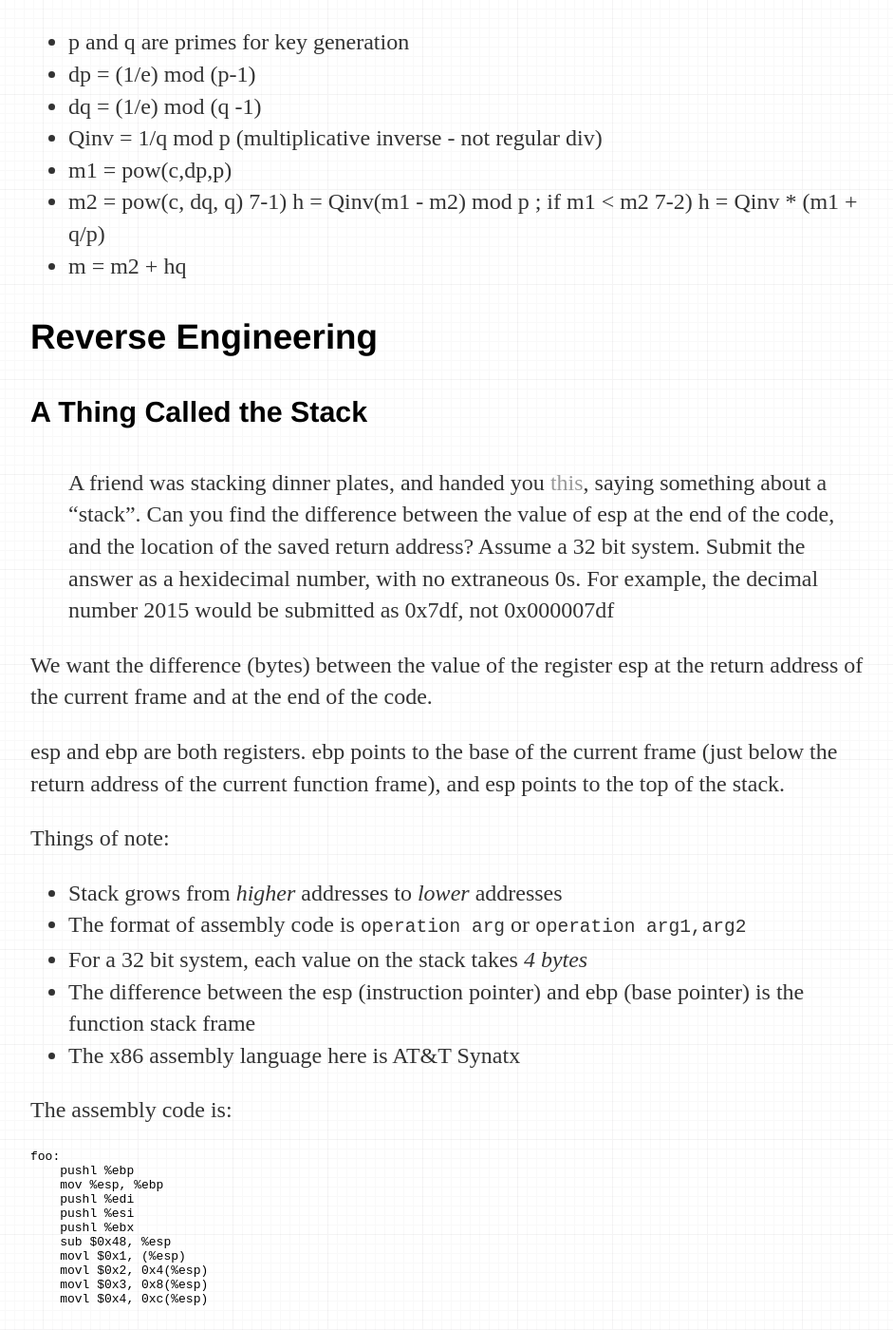
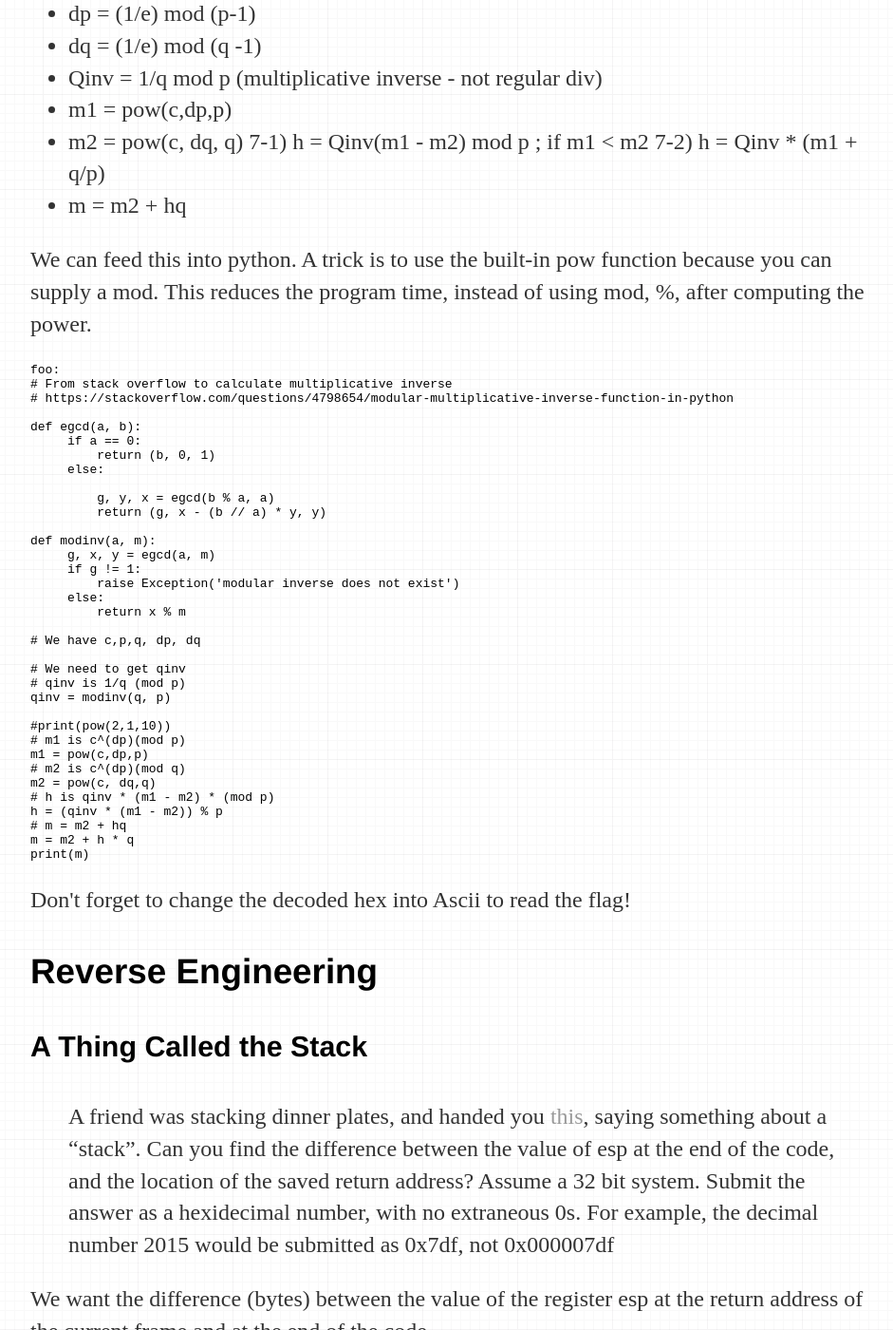
Before and after one commit to In-Verse/in-verse.github.io, a Jekyll site: the page built from _posts/2017-08-25-site-pico.md, in a window 1280 px wide and 1400 px high, scrolled down 3906 px. Shown: the whole window at 95% size, without its empty margins (160-1101 px from the left). Built offline with Jekyll 4.4.1, drawn with Linux system fonts in a browser that asks for light colours; some of the changed text lies outside the part shown.

Commit message:
Update 2017-08-25-site-pico.md

```diff
--- a/_posts/2017-08-25-site-pico.md
+++ b/_posts/2017-08-25-site-pico.md
@@ -3,19 +3,10 @@ layout: post
 title: "PicoCTF 2017 Write-up"
 date: 2017-08-25
 ---
-<h1 id="picoctf">PicoCTF 2017 Writeup</h1>
-
-<hr>
-
-
 
 <h2 id="level-1">Level 1</h2>
 
-
-
 <h3 id="cryptography">Cryptography</h3>
-
-
 
 <h4 id="keyz">Keyz</h4>
 
@@ -56,11 +47,7 @@ date: 2017-08-25
 
 <hr>
 
-
-
 <h2 id="level-2">Level 2</h2>
-
-
 
 <h3 id="forensics">Forensics</h3>
 
@@ -72,7 +59,7 @@ date: 2017-08-25
   <p>Can you help me find the data in this <a href="https://webshell2017.picoctf.com/static/f7fe02e6647d17952eefabe87d92d111/littleschoolbus.bmp">littleschoolbus.bmp</a>?</p>
 </blockquote>
 
-
+<p>This is least significant bit steganography! We can feed it into MatLab </p>
 
 <h4 id="just-keyp-trying">Just Keyp Trying</h4>
 
@@ -143,7 +130,45 @@ date: 2017-08-25
 <li>m = m2 + hq</li>
 </ul>
 
+We can feed this into python. A trick is to use the built-in pow function because you can supply a mod. This reduces the program time, instead of using mod, %, after computing the power.
 
+<pre class="prettyprint"><code class="language-no-highlight">foo:
+# From stack overflow to calculate multiplicative inverse
+# https://stackoverflow.com/questions/4798654/modular-multiplicative-inverse-function-in-python
+
+def egcd(a, b):
+     if a == 0:
+         return (b, 0, 1)
+     else:
+
+         g, y, x = egcd(b % a, a)
+         return (g, x - (b // a) * y, y)
+
+def modinv(a, m):
+     g, x, y = egcd(a, m)
+     if g != 1:
+         raise Exception('modular inverse does not exist')
+     else:
+         return x % m
+
+# We have c,p,q, dp, dq
+
+# We need to get qinv
+# qinv is 1/q (mod p)
+qinv = modinv(q, p)
+
+#print(pow(2,1,10))
+# m1 is c^(dp)(mod p)
+m1 = pow(c,dp,p)
+# m2 is c^(dp)(mod q)
+m2 = pow(c, dq,q)
+# h is qinv * (m1 - m2) * (mod p)
+h = (qinv * (m1 - m2)) % p
+# m = m2 + hq
+m = m2 + h * q
+print(m)</code></pre>
+
+<p>Don't forget to change the decoded hex into Ascii to read the flag!</p>
 
 <h3 id="reverse-engineering-1">Reverse Engineering</h3>
 
@@ -253,8 +278,6 @@ date: 2017-08-25
 <p>7. subtract esp by 0x48  <br>
     * Note: stack grows to lower addresses; subtraction moves esp farther away from ebp</p>
 
-
-
 <p><script type="math/tex; mode=display" id="MathJax-Element-5">esp = 0x10 + 0x48 = 0x58 bytes</script> <br>
 8. place value of 0x1 into the first DWORD slot of array (0,esp) <br>
 9. place value of 0x2 into the second DWORD slot of array (4,esp) <br>
@@ -359,7 +382,6 @@ date: 2017-08-25
 </blockquote>
 
 <p>Let’s look through the code. </p>
-
 
 
 <pre class="prettyprint"><code class="language-no-highlight">.global main
```
